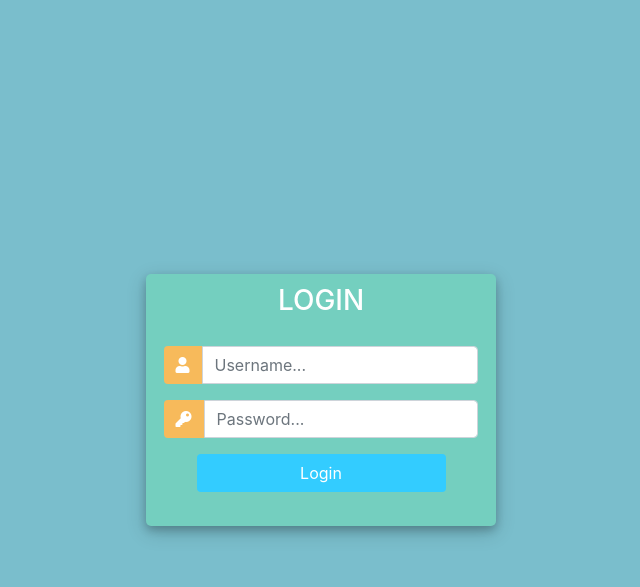
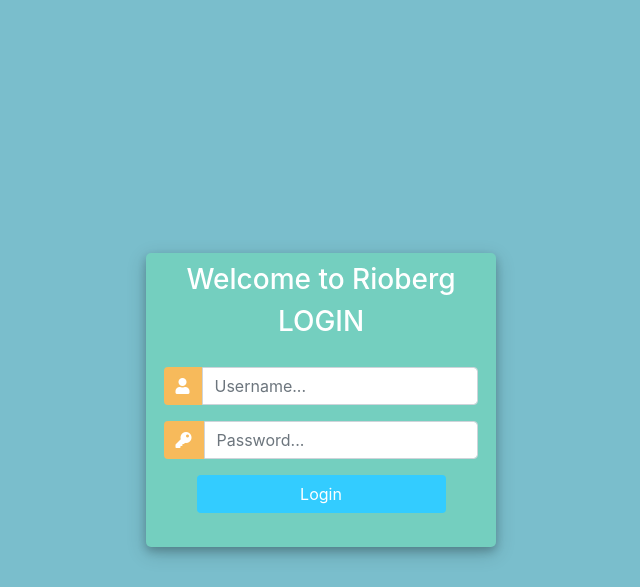
Before and after one commit to alexsteeve/Management-System, a Django app: page /login/ in a window 1280 px wide. Shown: the top 587 px of the page, without its empty margins (319-959 px from the left). Run offline with Django 4.2, Linux system fonts and the light colour scheme; some libraries are stand-ins or nearby versions.

Commit message:
Include Welcome message

```diff
--- a/cars/templates/login.html
+++ b/cars/templates/login.html
@@ -80,8 +80,9 @@
 		<div class="d-flex justify-content-center h-100">
 			<div class="user_card">
 				<div class="d-flex justify-content-center">
-
-
+					<h3 id="form-title">Welcome to Rioberg</h3>
+				</div>
+				<div class="d-flex justify-content-center">
 					<h3 id="form-title">LOGIN</h3>
 				</div>
 				<div class="d-flex justify-content-center form_container">
```
